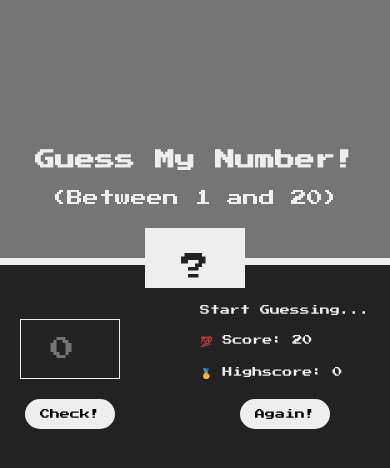
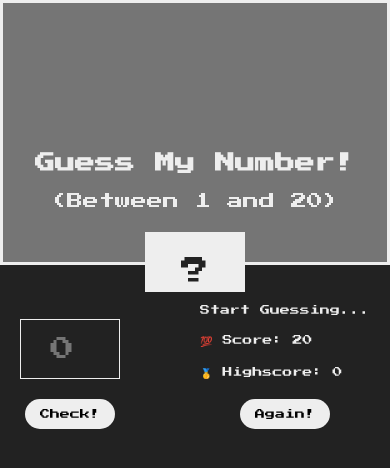
Before and after one commit to mannyAddisu/Guess-my-number, a plain HTML site: page index.html in a window 390 px wide. Drawn offline with Linux system fonts and the light colour scheme.

Commit message:
Update style.css

```diff
--- a/style.css
+++ b/style.css
@@ -79,6 +79,7 @@ input {
 @media (max-width: 900px) {
   header {
     padding-top: 150px;
+    border: 3px solid #eee;
   }
   header h1 {
     font-size: 20px;
```
